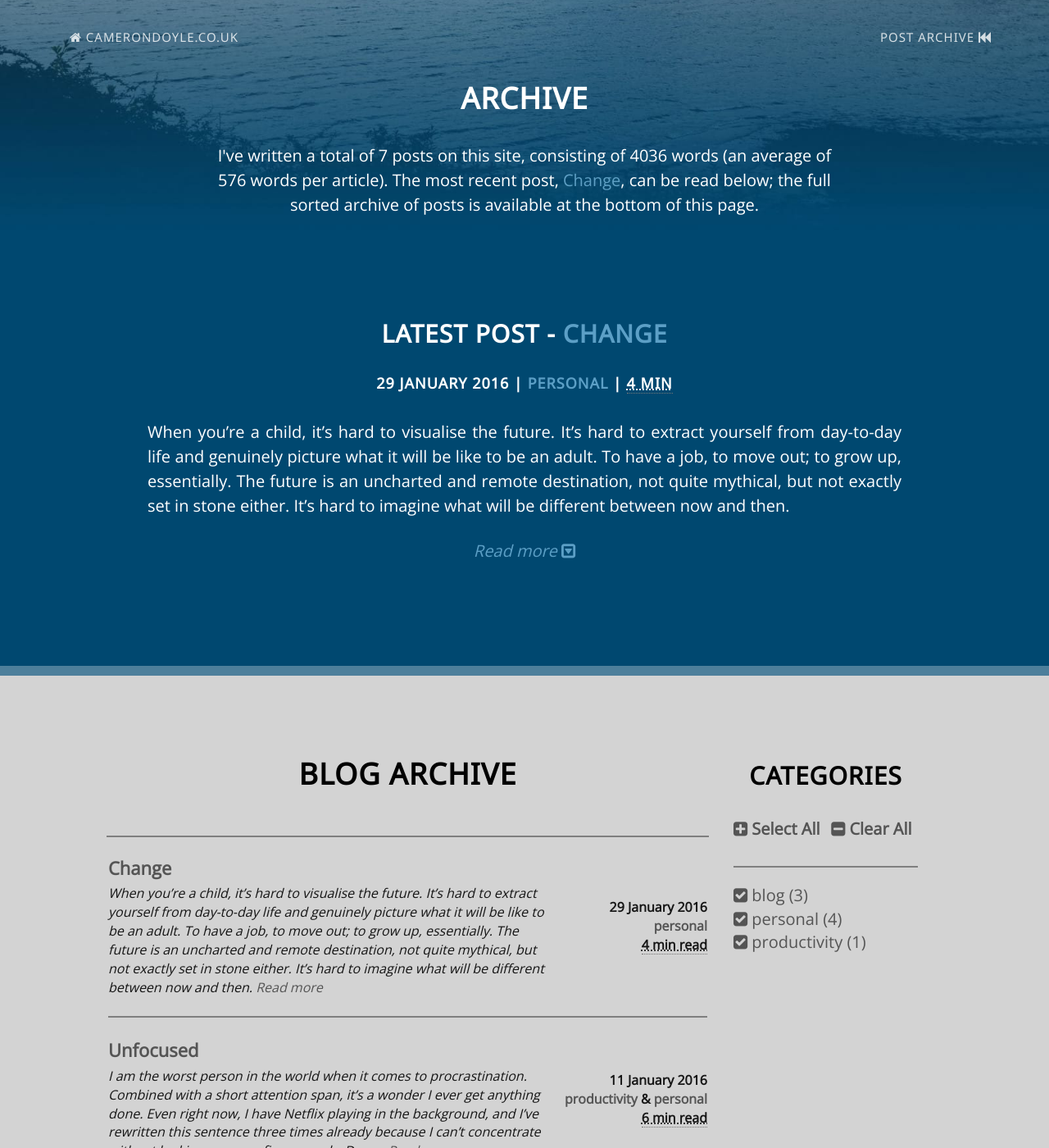
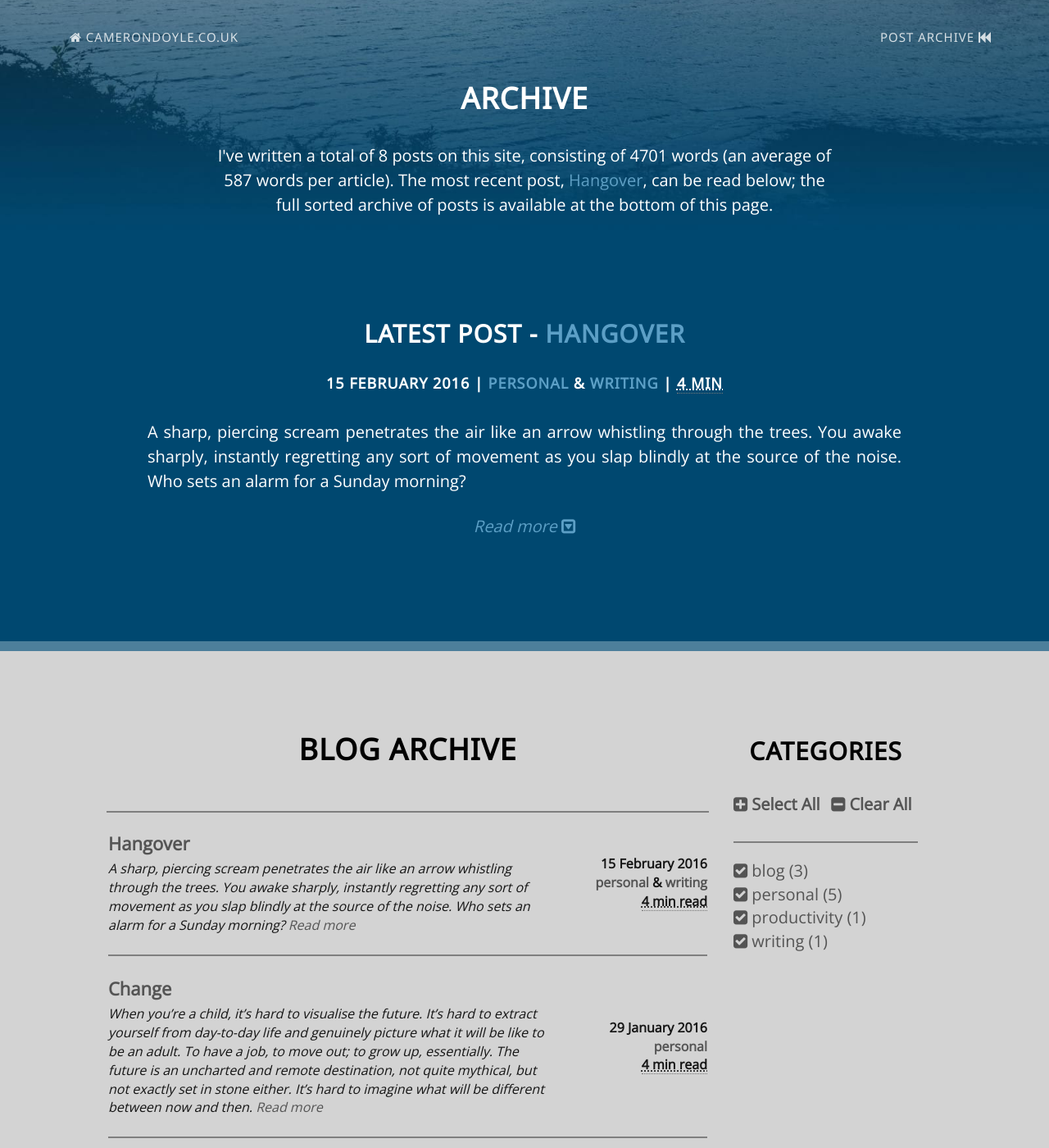
Before and after one commit to CameronD17/camerond17.github.io, a Jekyll site: the page built from blog/index.html, in a window 1280 px wide and 1400 px high. Shown: the whole window at 82% size. Built offline with Jekyll 4.4.1, drawn with Linux system fonts in a browser that asks for light colours; nearby versions of some CDN libraries; part of the change alters nothing that is shown.

Commit message:
Blog post: Hangover

```diff
--- a/assets/css/main.css
+++ b/assets/css/main.css
@@ -434,6 +434,7 @@ tbody {
     float: none;
     display: table-cell;
     position: relative;
+    width: 75%;
 }
 
 .archive-right-side {
--- /dev/null
+++ b/blog/_posts/2016-02-15-hangover.markdown
@@ -0,0 +1,30 @@
+---
+layout:     post
+title:      "Hangover"
+date:       2016-02-15 10:00:00 +0000
+tags:       personal writing
+---
+
+A sharp, piercing scream penetrates the air like an arrow whistling through the trees. You awake sharply, instantly regretting any sort of movement as you slap blindly at the source of the noise. Who sets an alarm for a Sunday morning?
+
+<!-- Read More -->
+
+A warm, thick fog envelopes your head, swirling around your thoughts and diluting your vision. You roll over, gently. Sudden movements will bring back the nausea. You try to sit up straig.. nope, not yet. You're not ready. You lie back down, rub your forehead and close your eyes.
+
+Blink, slowly. Take stock of the room; wait, who's in the bed with you? Is this even your bed?! Never mind, they're sleeping. Future you can deal with that can of worms. Perform a mental assessment of your body. The head is a lost cause, but no external injuries to speak of? Good. Lie still for a while; the room stops spinning eventually.
+
+Is there any water nearby? Did you manage to plan ahead that far? Reach out blindly. A bottle! Salvation! No, wait, it's a half-empty bottle of beer. You struggle to contain your dry-heaving; each one setting off atom bombs across your skull. Deep breaths. Just because you feel like death doesn't mean you're actually going to die. As much as you might want to.
+
+Try to sit up again. Slowly, slowly. There we go! Can you stand, or is the vertigo crippling you? Take your time, there's no rush. On your feet? Are you standing unaided? Well done, I've never been more proud. Look around the room. Is there any vomit? No? What about on your clothes? Yes? That's okay, those are trash now. Take a step forward. Gently does it. Can you make it to the door? Did you have to hold onto the wall to get there - it's okay, we've all been there.
+
+Wait, we should have checked this before - are you wearing clothes? Sweatpants? Okay, good. Hold up, what are those stains - no, never mind. I don't want to know. Something is better than nothing. How bad is your head? Would you like a shot of tequila? No, don't vomit, I'm sorry. That was mean.
+
+The inside of your mouth is dry, and tastes like garlic and shame. Scrape your tongue against your teeth; do you really want to know what that is? Rinse your mouth out. Let the water soak into your tongue. Rehydration is priority number one now. How bad is your head, on a scale of "no pain" to "a flock of woodpeckers are using your skull to nest"? The water will clear the woodpeckers, but it may take a couple of hours. Sorry.
+
+The warmth of the hangover has spread throughout your body. You feel unclean; not dirty, like a Labrador running through a muddy field, but impure and polluted down to your soul. A shower won't save you, but it's a start. You shake your head slowly from side to side; grenades explode behind your eyes. This won't be a fun experience.
+
+Turn the water as hot as you can stand, close your eyes and let it flow over you. No, don't close your eyes, that brings back the vertigo. Drink in the warmth. Literally, if you think it will help. What's that on your arm - damn, how many stamps do you have? Where's your wallet? Actually, that will just cause you more pain, you can check your balance later.
+
+How much time has passed? Ten minutes? Half an hour? Get out of the shower. You're as clean as you'll be for the rest of the day. Dry off, go back to your bedroom. Is your "friend" still asleep? You'd forgotten about that little issue, hadn't you? Climb back into bed - how nice does it feel to lie down? Just close your eyes; you won't fall asleep again, honest. Before you go, repeat the lie you've told yourself oh-so-many times before:
+
+"I'm never drinking again."
```
